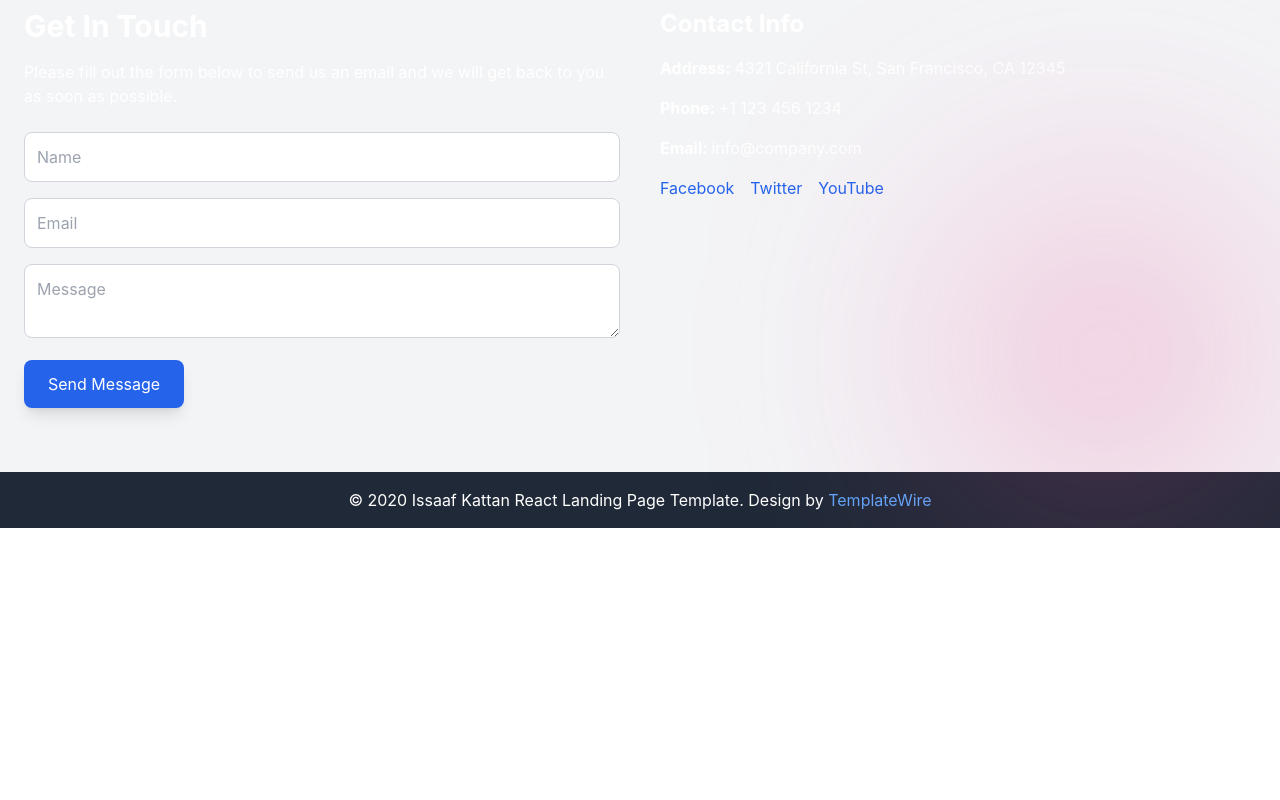
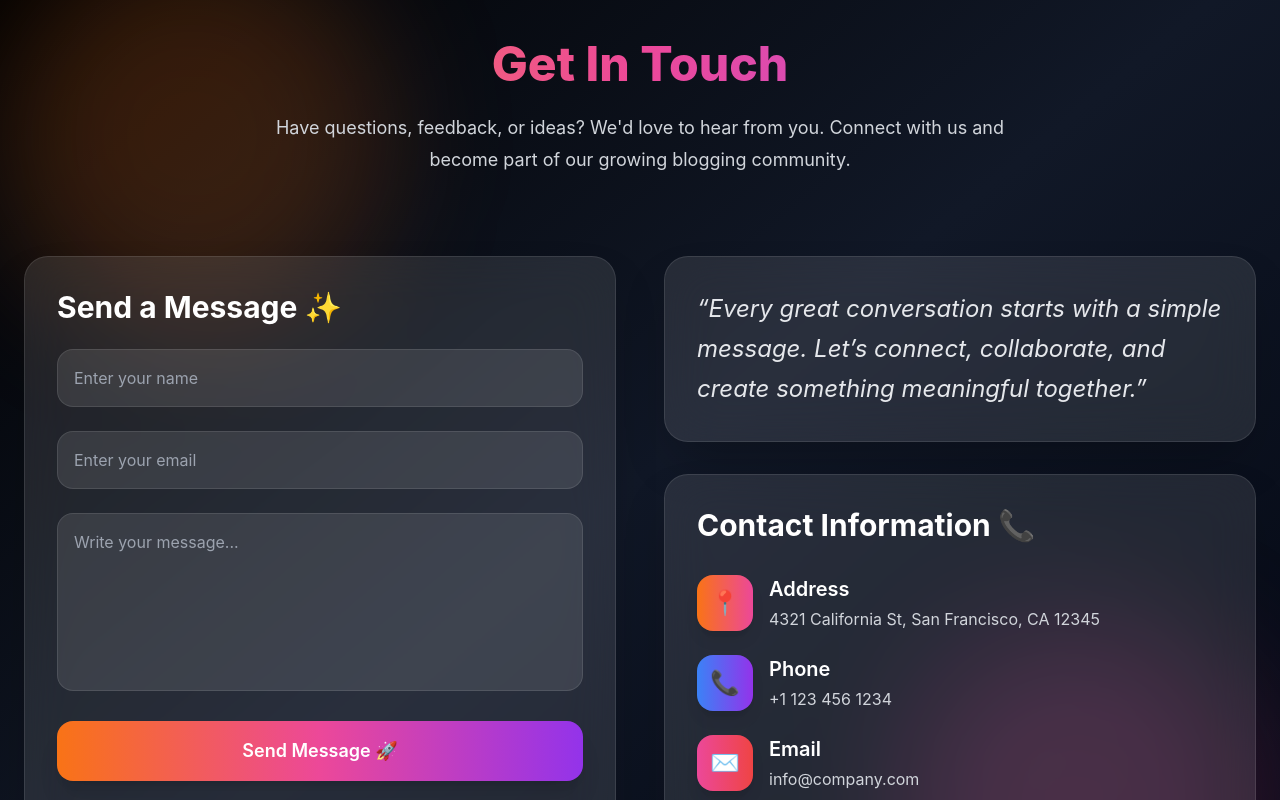
Before and after one commit to krishh743/Krishna_blogs_App, a Next.js app: page / in a window 1280 px wide. Shown: the part 3000-3800 px from the top of the page. Before the commit the page ends 3528 px from the top, so only its background shows below. Built offline with nearby package versions, Linux system fonts and the light colour scheme; what smooth-scroll would draw is missing.

Commit message:
card and contact added

```diff
--- a/app/components/header/ContactUs.tsx
+++ b/app/components/header/ContactUs.tsx
@@ -19,119 +19,172 @@ export const Contact = (props: {
   const [{ name, email, message }, setState] = useState(initialState);
 
   const handleChange = (
-    e: React.ChangeEvent<HTMLInputElement | HTMLTextAreaElement>
+    e: React.ChangeEvent<HTMLInputElement | HTMLTextAreaElement>,
   ) => {
     const { name, value } = e.target;
     setState((prevState) => ({ ...prevState, [name]: value }));
   };
 
-  const clearState = () => setState({ ...initialState });
 
-  //   const handleSubmit = (e: React.FormEvent) => {
-  //     e.preventDefault();
-  //     console.log(name, email, message);
-  //     clearState();
-  //   };
-
-  const handleSubmit = (e: any) => {
-    // e.preventDefault()
-    // console.log(name, email, message)
-    // emailjs
-    //   .sendForm(
-    //     'YOUR_SERVICE_ID', 'YOUR_TEMPLATE_ID', e.target, 'YOUR_USER_ID'
-    //   )
-    //   .then(
-    //     (result) => {
-    //       console.log(result.text)
-    //       clearState()
-    //     },
-    //     (error) => {
-    //       console.log(error.text)
-    //     }
-    //   )
-  };
+  const handleSubmit = (e: any) => {};
 
   return (
-    <div>
-      <div id="contact" className="py-16 px-6  bg-gray-100">
-        <div className="container mx-auto">
-          <div className="grid grid-cols-1 md:grid-cols-2 gap-10">
-            <div>
-              <h2 className="text-3xl font-bold mb-4">Get In Touch</h2>
-              <p className="mb-6">
-                Please fill out the form below to send us an email and we will
-                get back to you as soon as possible.
+    <div
+      id="contact"
+      className="py-24 px-6 bg-gradient-to-br from-black via-gray-900 to-gray-950 relative overflow-hidden"
+    >
+      {/* Background Glow */}
+      <div className="absolute top-0 left-0 w-96 h-96 bg-orange-500/20 blur-3xl rounded-full"></div>
+      <div className="absolute bottom-0 right-0 w-96 h-96 bg-pink-500/20 blur-3xl rounded-full"></div>
+
+      <div className="container mx-auto relative z-10">
+        {/* Heading */}
+        <div className="text-center mb-20">
+          <h2 className="text-5xl font-extrabold bg-gradient-to-r from-orange-400 via-pink-500 to-purple-500 bg-clip-text text-transparent mb-6">
+            Get In Touch
+          </h2>
+
+          <p className="text-lg text-gray-300 max-w-3xl mx-auto leading-8">
+            Have questions, feedback, or ideas? We'd love to hear from you.
+            Connect with us and become part of our growing blogging community.
           </p>
-              <form onSubmit={handleSubmit} className="space-y-4">
+        </div>
+
+        {/* Main Grid */}
+        <div className="grid grid-cols-1 lg:grid-cols-2 gap-12">
+          {/* Contact Form */}
+          <div className="bg-white/10 backdrop-blur-xl border border-white/10 rounded-3xl p-8 shadow-2xl">
+            <h3 className="text-3xl font-bold text-white mb-6">
+              Send a Message ✨
+            </h3>
+
+            <form onSubmit={handleSubmit} className="space-y-6">
               <input
                 type="text"
                 name="name"
-                  placeholder="Name"
+                placeholder="Enter your name"
                 value={name}
                 onChange={handleChange}
-                  className="w-full p-3 border border-gray-300 rounded-lg"
+                className="w-full p-4 rounded-2xl bg-white/10 border border-white/10 text-white placeholder:text-gray-400 focus:outline-none focus:ring-2 focus:ring-orange-500"
                 required
               />
+
               <input
                 type="email"
                 name="email"
-                  placeholder="Email"
+                placeholder="Enter your email"
                 value={email}
                 onChange={handleChange}
-                  className="w-full p-3 border border-gray-300 rounded-lg"
+                className="w-full p-4 rounded-2xl bg-white/10 border border-white/10 text-white placeholder:text-gray-400 focus:outline-none focus:ring-2 focus:ring-pink-500"
                 required
               />
+
               <textarea
                 name="message"
-                  placeholder="Message"
+                placeholder="Write your message..."
                 value={message}
                 onChange={handleChange}
-                  className="w-full p-3 border border-gray-300 rounded-lg"
+                rows={6}
+                className="w-full p-4 rounded-2xl bg-white/10 border border-white/10 text-white placeholder:text-gray-400 focus:outline-none focus:ring-2 focus:ring-purple-500 resize-none"
                 required
               ></textarea>
+
               <button
                 type="submit"
-                  className="bg-blue-600 hover:bg-blue-700 text-white py-3 px-6 rounded-lg shadow-lg transition duration-300"
+                className="w-full py-4 rounded-2xl bg-gradient-to-r from-orange-500 via-pink-500 to-purple-600 text-white font-semibold text-lg shadow-xl hover:scale-105 transition duration-300"
               >
-                  Send Message
+                Send Message 🚀
               </button>
             </form>
           </div>
+
+          {/* Contact Info */}
+          <div className="flex flex-col justify-between">
+            {/* Quote */}
+            <div className="bg-white/10 backdrop-blur-xl border border-white/10 rounded-3xl p-8 shadow-2xl mb-8">
+              <p className="text-2xl italic text-gray-200 leading-10">
+                “Every great conversation starts with a simple message. Let’s
+                connect, collaborate, and create something meaningful together.”
+              </p>
+            </div>
+
+            {/* Contact Details */}
+            <div className="bg-white/10 backdrop-blur-xl border border-white/10 rounded-3xl p-8 shadow-2xl">
+              <h3 className="text-3xl font-bold text-white mb-8">
+                Contact Information 📞
+              </h3>
+
+              <div className="space-y-6">
+                <div className="flex items-start gap-4">
+                  <div className="w-14 h-14 rounded-2xl bg-gradient-to-r from-orange-500 to-pink-500 flex items-center justify-center text-white text-2xl shadow-lg">
+                    📍
+                  </div>
+
                   <div>
-              <h3 className="text-2xl font-bold mb-4">Contact Info</h3>
-              <p className="mb-4">
-                <span className="font-bold">Address: </span>
+                    <h4 className="text-xl font-semibold text-white mb-1">
+                      Address
+                    </h4>
+                    <p className="text-gray-300">
                       {props.data?.address ?? "Loading"}
                     </p>
-              <p className="mb-4">
-                <span className="font-bold">Phone: </span>
+                  </div>
+                </div>
+
+                <div className="flex items-start gap-4">
+                  <div className="w-14 h-14 rounded-2xl bg-gradient-to-r from-blue-500 to-purple-600 flex items-center justify-center text-white text-2xl shadow-lg">
+                    📞
+                  </div>
+
+                  <div>
+                    <h4 className="text-xl font-semibold text-white mb-1">
+                      Phone
+                    </h4>
+                    <p className="text-gray-300">
                       {props.data?.phone ?? "Loading"}
                     </p>
-              <p className="mb-4">
-                <span className="font-bold">Email: </span>
+                  </div>
+                </div>
+
+                <div className="flex items-start gap-4">
+                  <div className="w-14 h-14 rounded-2xl bg-gradient-to-r from-pink-500 to-red-500 flex items-center justify-center text-white text-2xl shadow-lg">
+                    ✉️
+                  </div>
+
+                  <div>
+                    <h4 className="text-xl font-semibold text-white mb-1">
+                      Email
+                    </h4>
+                    <p className="text-gray-300">
                       {props.data?.email ?? "Loading"}
                     </p>
-              <div className="flex space-x-4">
+                  </div>
+                </div>
+              </div>
+
+              {/* Social Links */}
+              <div className="flex gap-4 mt-10">
                 {props.data?.facebook && (
                   <a
                     href={props.data.facebook}
-                    className="text-blue-600 hover:text-blue-700"
+                    className="px-5 py-3 rounded-2xl bg-blue-600 hover:scale-105 transition text-white shadow-lg"
                   >
                     Facebook
                   </a>
                 )}
+
                 {props.data?.twitter && (
                   <a
                     href={props.data.twitter}
-                    className="text-blue-600 hover:text-blue-700"
+                    className="px-5 py-3 rounded-2xl bg-sky-500 hover:scale-105 transition text-white shadow-lg"
                   >
                     Twitter
                   </a>
                 )}
+
                 {props.data?.youtube && (
                   <a
                     href={props.data.youtube}
-                    className="text-blue-600 hover:text-blue-700"
+                    className="px-5 py-3 rounded-2xl bg-red-600 hover:scale-105 transition text-white shadow-lg"
                   >
                     YouTube
                   </a>
@@ -141,85 +194,6 @@ export const Contact = (props: {
           </div>
         </div>
       </div>
-      <div id="footer" className="bg-gray-800 text-white text-center py-4">
-        <p>
-          &copy; 2020 Issaaf Kattan React Landing Page Template. Design by{" "}
-          <a
-            href="http://www.templatewire.com"
-            rel="nofollow"
-            className="text-blue-400 hover:text-blue-500"
-          >
-            TemplateWire
-          </a>
-        </p>
-      </div>
     </div>
   );
 };
-
-export const Header = (props: { data: any }) => {
-  return (
-    <header id="header" className="relative bg-cover bg-center h-screen">
-      <div className="intro h-full flex items-center justify-center">
-        <div className="overlay bg-black bg-opacity-50 w-full h-full absolute top-0 left-0"></div>
-        <div className="container relative z-10 text-center text-white">
-          <div className="max-w-2xl mx-auto">
-            <h1 className="text-4xl md:text-6xl font-bold mb-4">
-              {props.data ? props.data.title : "Loading"}
-              <span></span>
-            </h1>
-            <p className="text-lg md:text-xl mb-6">
-              {props.data ? props.data.paragraph : "Loading"}
-            </p>
-            <a
-              href="#features"
-              className="btn bg-blue-600 hover:bg-blue-700 text-white py-3 px-6 rounded-lg shadow-lg transition duration-300"
-            >
-              Learn More
-            </a>
-          </div>
-        </div>
-      </div>
-    </header>
-  );
-};
-
-export const Navigation = () => {
-  return (
-    <nav id="menu" className="fixed w-full top-0 bg-white shadow-md z-50">
-      <div className="container mx-auto flex justify-between items-center py-4 px-6">
-        <div className="text-xl font-bold">
-          <a href="#page-top" className="page-scroll">
-            React Landing Page
-          </a>
-        </div>
-        <div className="hidden md:flex space-x-6">
-          <a href="#features" className="page-scroll hover:text-blue-600">
-            Features
-          </a>
-          <a href="#about" className="page-scroll hover:text-blue-600">
-            About
-          </a>
-          <a href="#services" className="page-scroll hover:text-blue-600">
-            Services
-          </a>
-          <a href="#portfolio" className="page-scroll hover:text-blue-600">
-            Gallery
-          </a>
-          <a href="#testimonials" className="page-scroll hover:text-blue-600">
-            Testimonials
-          </a>
-          <a href="#team" className="page-scroll hover:text-blue-600">
-            Team
-          </a>
-          <a href="#contact" className="page-scroll hover:text-blue-600">
-            Contact
-          </a>
-        </div>
-        <button className="md:hidden text-xl" aria-label="Toggle navigation">
-          ☰
-        </button>
-      </div>
-    </nav>
-  );
-};
```
Also changed, not shown: app/components/BlogCard.tsx (+78 -13 lines). Lines whose indentation alone changed are shown as unchanged.
